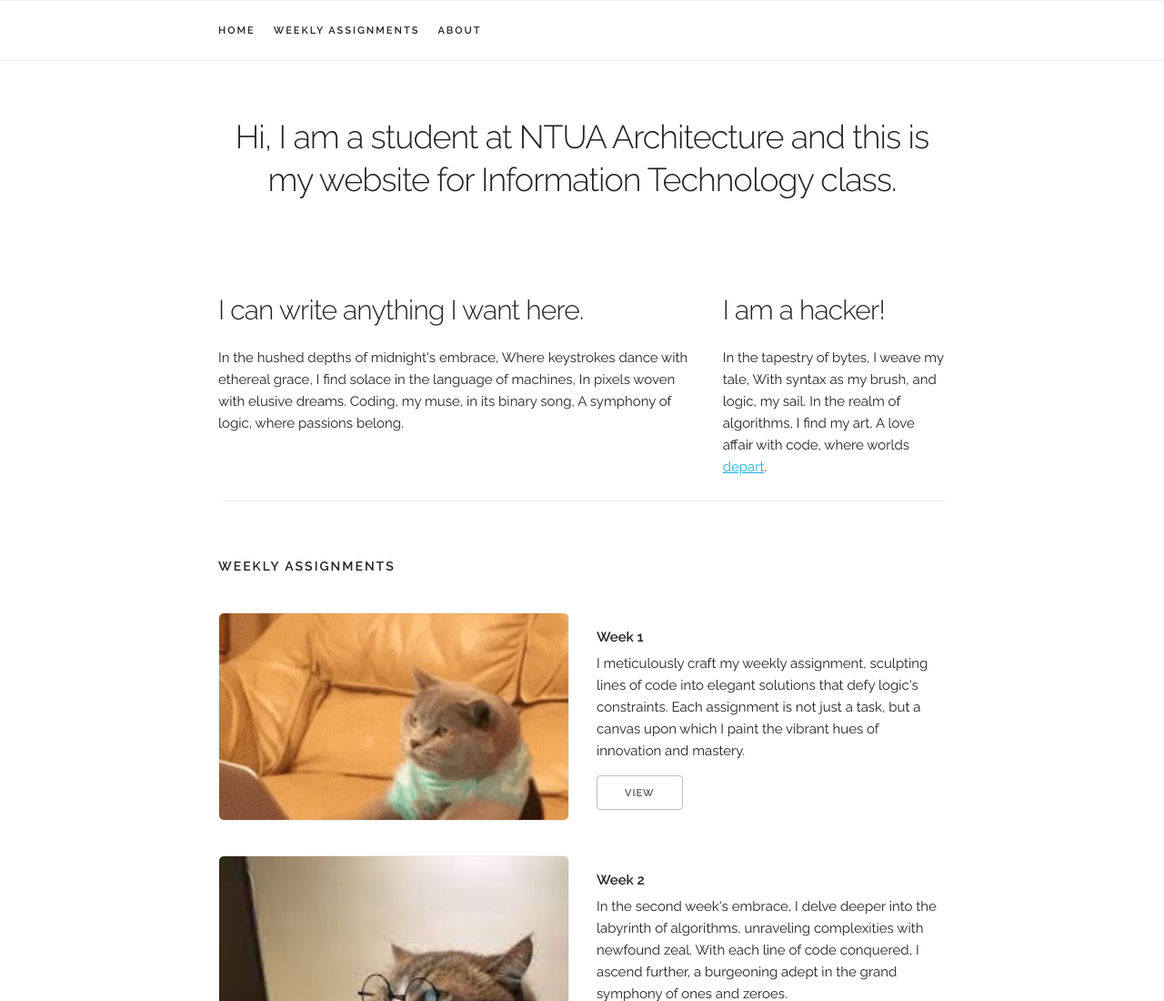
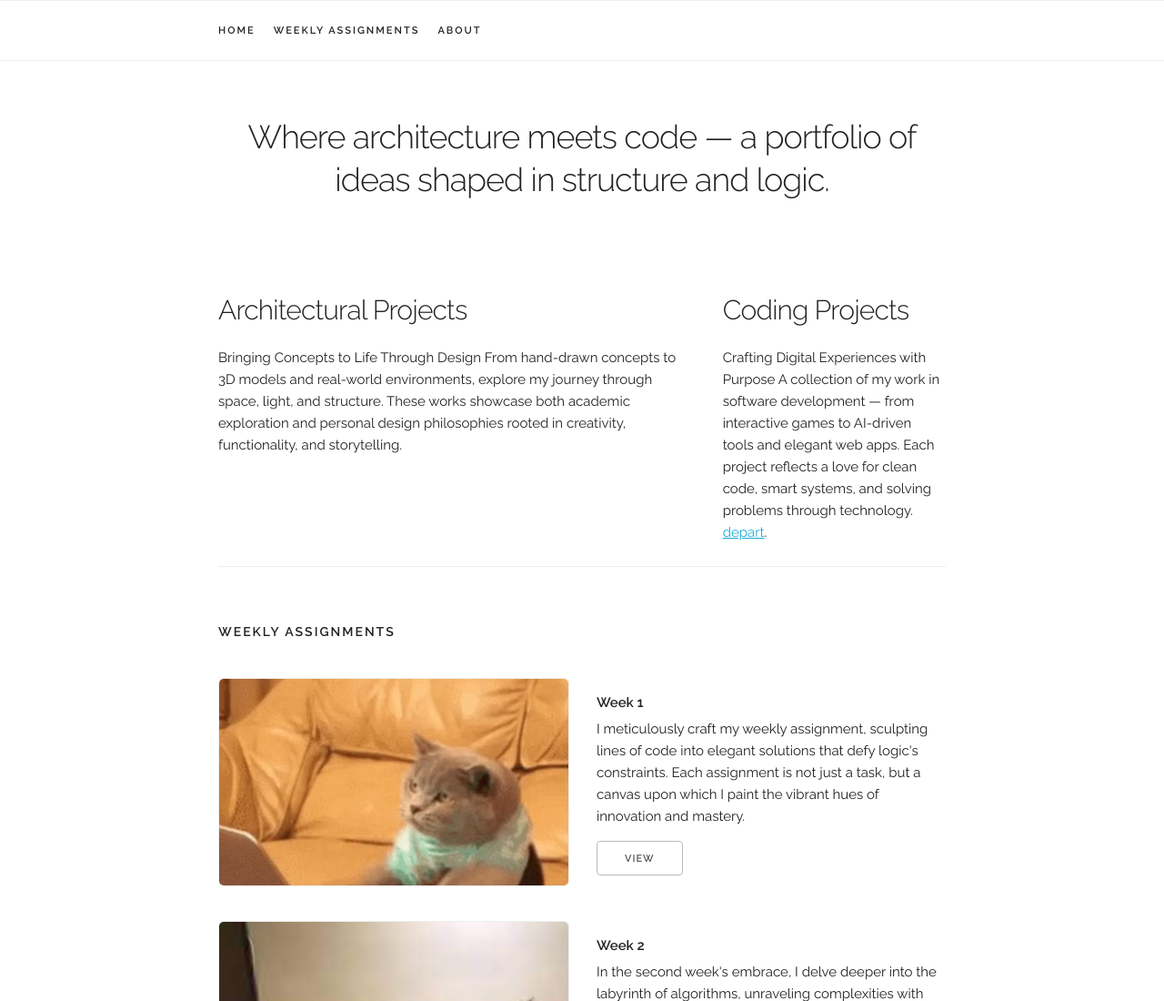
Before and after one commit to NikosPetrouCh/simple_website_using_skeleton, a plain HTML site: page index.html in a window 1280 px wide. Shown: the top 1100 px of the page at 91% size. Drawn offline with nearby package versions, Linux system fonts and the light colour scheme.

Commit message:
Update index.html

```diff
--- a/index.html
+++ b/index.html
@@ -60,8 +60,7 @@
   <div class="container">
 
     <section class="header">
-      <h3 class="title">Hi, I am a student at NTUA Architecture and this is my website for Information Technology
-        class.
+      <h3 class="title"> Where architecture meets code — a portfolio of ideas shaped in structure and logic.
       </h3>
     </section>
 
@@ -69,20 +68,21 @@
 
     <div class="row">
       <div class="two-thirds column" style="margin-top: 10%">
-        <h4>I can write anything I want here.</h4>
-        <p>In the hushed depths of midnight's embrace,
-          Where keystrokes dance with ethereal grace,
-          I find solace in the language of machines,
-          In pixels woven with elusive dreams.
-          Coding, my muse, in its binary song,
-          A symphony of logic, where passions belong.</p>
+        <h4> Architectural Projects </h4>
+        <p>
+          Bringing Concepts to Life Through Design
+          From hand-drawn concepts to 3D models and real-world environments,
+          explore my journey through space, light, and structure.
+          These works showcase both academic exploration and personal
+          design philosophies rooted in creativity, functionality, and storytelling.
+        </p>
       </div>
       <div class="one-third column" style="margin-top: 10%">
-        <h4>I am a hacker!</h4>
-        <p>In the tapestry of bytes, I weave my tale,
-          With syntax as my brush, and logic, my sail.
-          In the realm of algorithms, I find my art,
-          A love affair with code, where worlds <a href="http://www.getskeleton.com">depart</a>.</p>
+        <h4>Coding Projects</h4>
+        <p>Crafting Digital Experiences with Purpose
+          A collection of my work in software development — from interactive games
+          to AI-driven tools and elegant web apps. Each project reflects a love for clean code,
+          smart systems, and solving problems through technology. <a href="http://www.getskeleton.com">depart</a>.</p>
       </div>
     </div>
 
```
